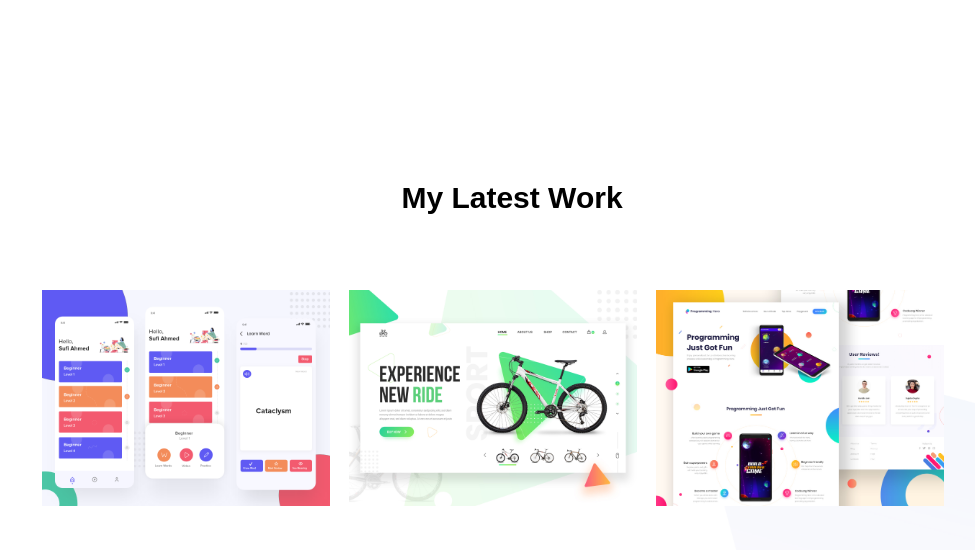
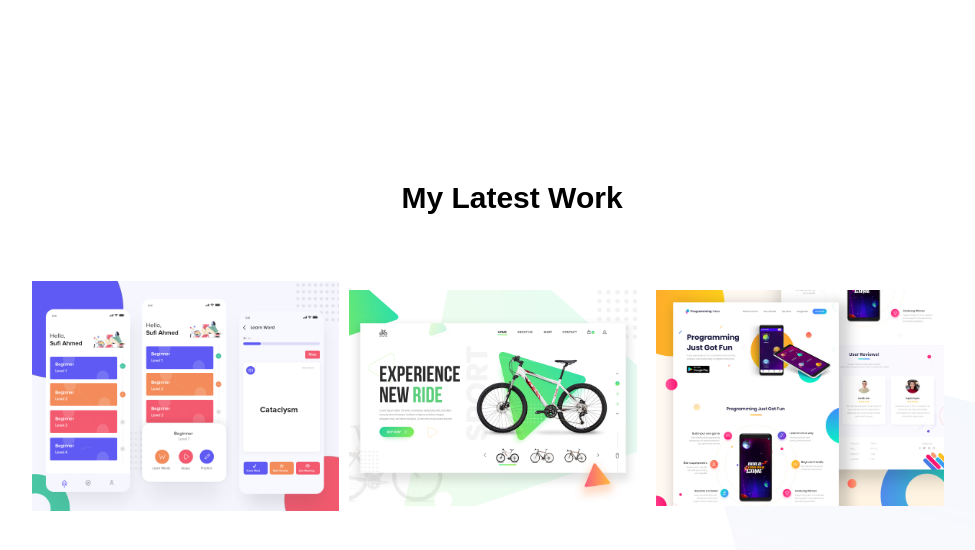
Before and after one commit to parvezshams38/personal-website, a plain HTML site: page index.html in a window 1280 px wide. In both pictures the pointer is over the element 345 px from the left and 2044 px from the top of the page. Shown: the part 1644-2194 px from the top of the page, without its empty margins (160-1135 px from the left). Drawn offline with Linux system fonts and the light colour scheme.

Commit message:
second changes

```diff
--- a/style.css
+++ b/style.css
@@ -59,6 +59,12 @@ h2{
     margin: 1%;
 }
 
+.latestWorks:hover{
+    float: left;
+    width: 32%;
+    margin: 0%;
+}
+
 .latestWorks img{
     width: 100%;;
 }
```
